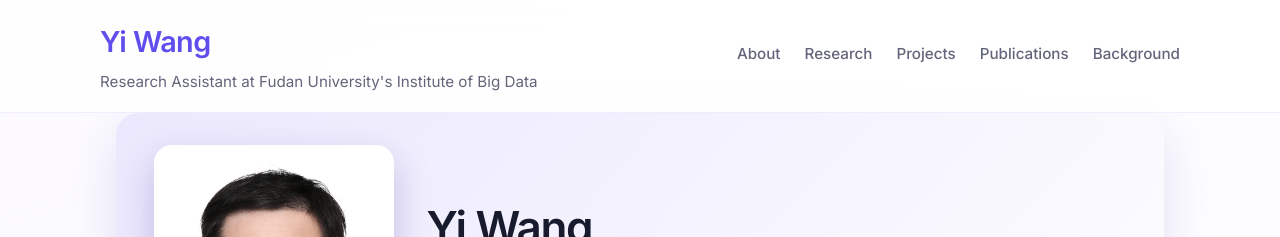
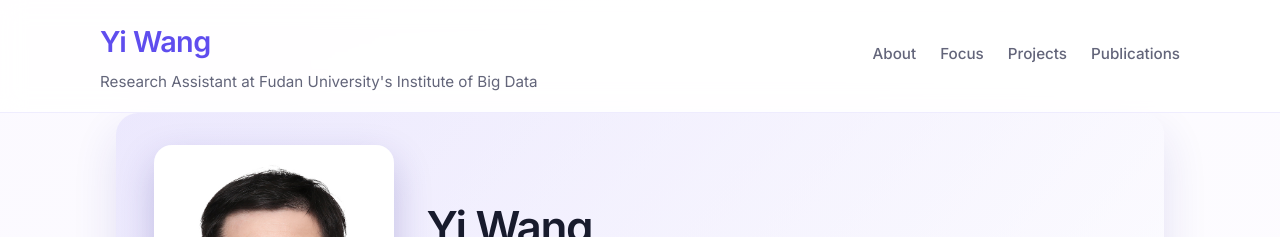
Before and after one commit to wangyifdu/wangyifdu.github.io, a Jekyll site: the page built from index.md, in a window 1280 px wide. Shown: the top 237 px of the page. Built offline with Jekyll 4.4.1, drawn with Linux system fonts in a browser that asks for light colours.

Commit message:
Update nav to match streamlined sections

```diff
--- a/_layouts/default.html
+++ b/_layouts/default.html
@@ -22,10 +22,9 @@
       </div>
       <nav class="site-nav">
         <a href="#about">About</a>
-        <a href="#research">Research</a>
+        <a href="#focus">Focus</a>
         <a href="#projects">Projects</a>
         <a href="#publications">Publications</a>
-        <a href="#background">Background</a>
       </nav>
     </div>
   </header>
```
